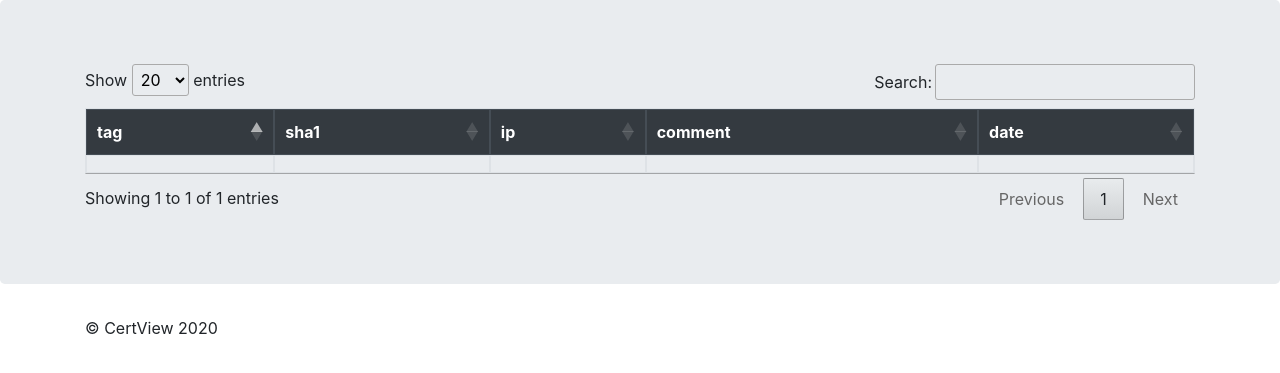
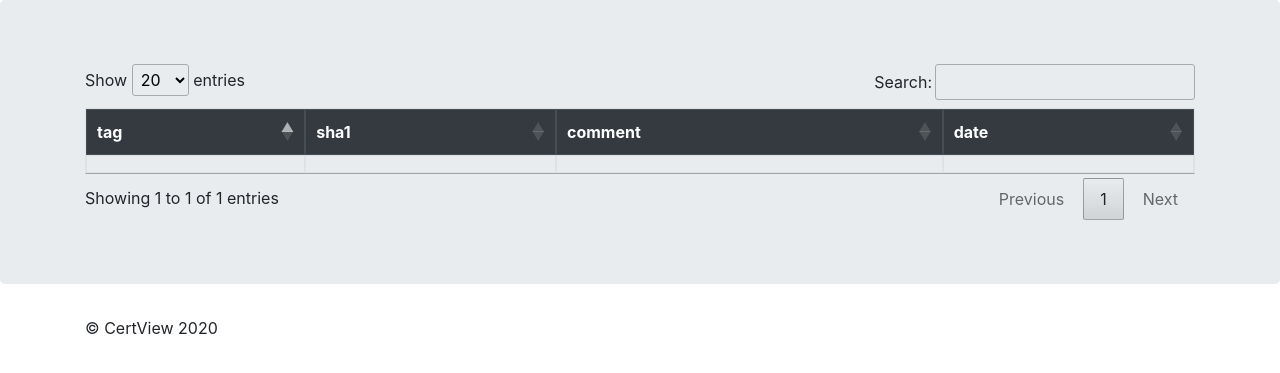
Before and after one commit to KTiago/CertView, a Node project: template frontend/views/analysis.ejs in a window 1280 px wide. Shown: the part 56-429 px from the top of the page. Run offline with Node 20 templates, Linux system fonts and the light colour scheme; the template is opened without the code that fills it: most values are stand-ins (such as "Sample title", 1, 10 or a date in 2020); lists and menus that the app fills with data are empty; some libraries are stand-ins or nearby versions.

Commit message:
Frontend; removed some lines of codes used in debugging

```diff
--- a/frontend/routes/analysis.js
+++ b/frontend/routes/analysis.js
@@ -4,7 +4,6 @@ var router = express.Router();
 
 router.get('/', async function(req, res, next) {
   var data = await elastic.searchAll("tags")
-  console.log(data)
   res.render('analysis',{data : data});
 });
 
--- a/frontend/views/analysis.ejs
+++ b/frontend/views/analysis.ejs
@@ -66,7 +66,6 @@
                 <tr>
                     <th class="th-sm">tag</th>
                     <th class="th-sm">sha1</th>
-                    <th class="th-sm">ip</th>
                     <th class="th-sm">comment</th>
                     <th class="th-sm">date</th>
                 </tr>
@@ -76,7 +75,6 @@
                     <tr>
                         <td><%= data[i]['_source']['tag'] %></td>
                         <td><a target="_blank" rel="noopener noreferrer" href="/certificates?sha1=<%= data[i]['_source']['sha1']  %>"><%= data[i]['_source']['sha1']  %></a></td>
-                        <td><%= data[i]['_source']['ip']  %></td>
                         <td><%= data[i]['_source']['comment']  %></td>
                         <td><%= data[i]['_source']['date']  %></td>
                     </tr>
```
